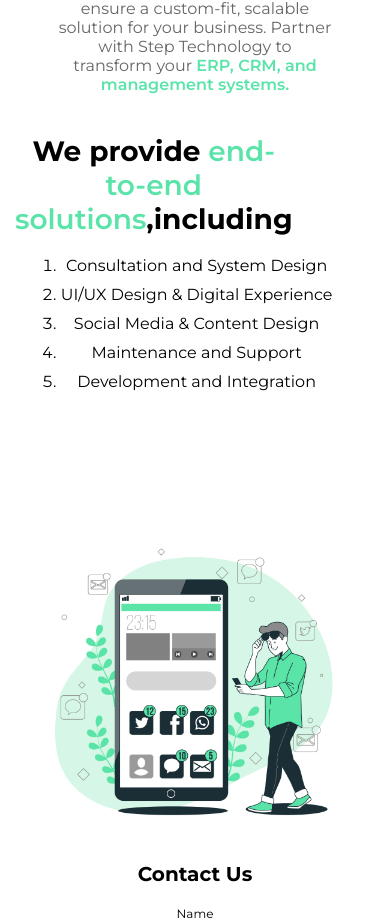
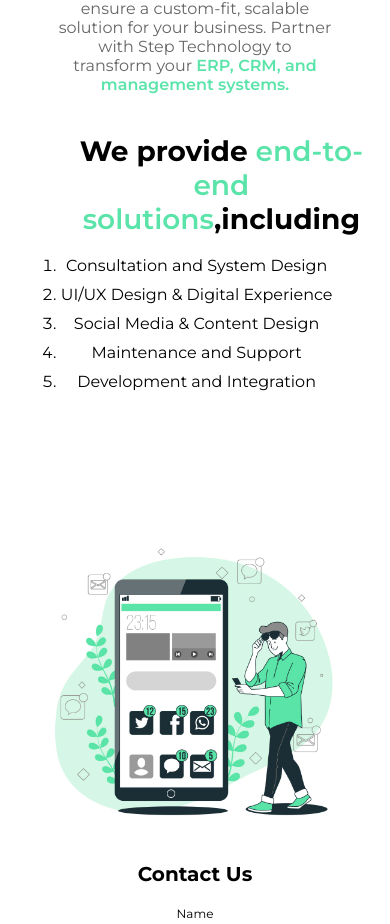
Before and after one commit to aditipatil0315/erp_landing_pg, a React (Vite) app: page / in a window 390 px wide. Shown: the part 6640-7564 px from the top of the page. Built offline with nearby package versions, Linux system fonts and the light colour scheme.

Commit message:
changes made section6 added

```diff
--- a/src/components/Section_4/Section4.css
+++ b/src/components/Section_4/Section4.css
@@ -135,6 +135,7 @@ span {
 
     .left_one h2 {
         font-size: 22px;
+
     }
 
     .left_one p {
@@ -144,4 +145,9 @@ span {
     .right_one ol {
         font-size: 16px;
     }
+
+    .right_one h2 {
+        margin-right: -2.3rem;
+        margin-left: 1rem;
+    }
 }
```
